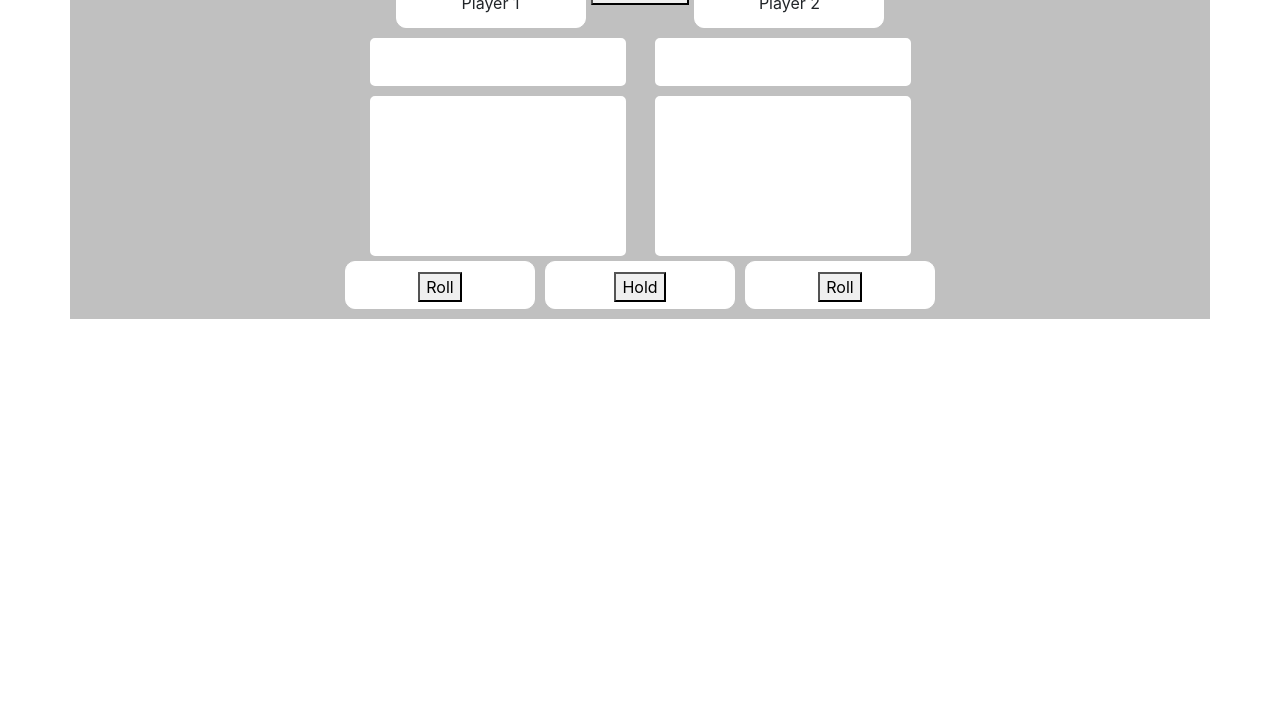
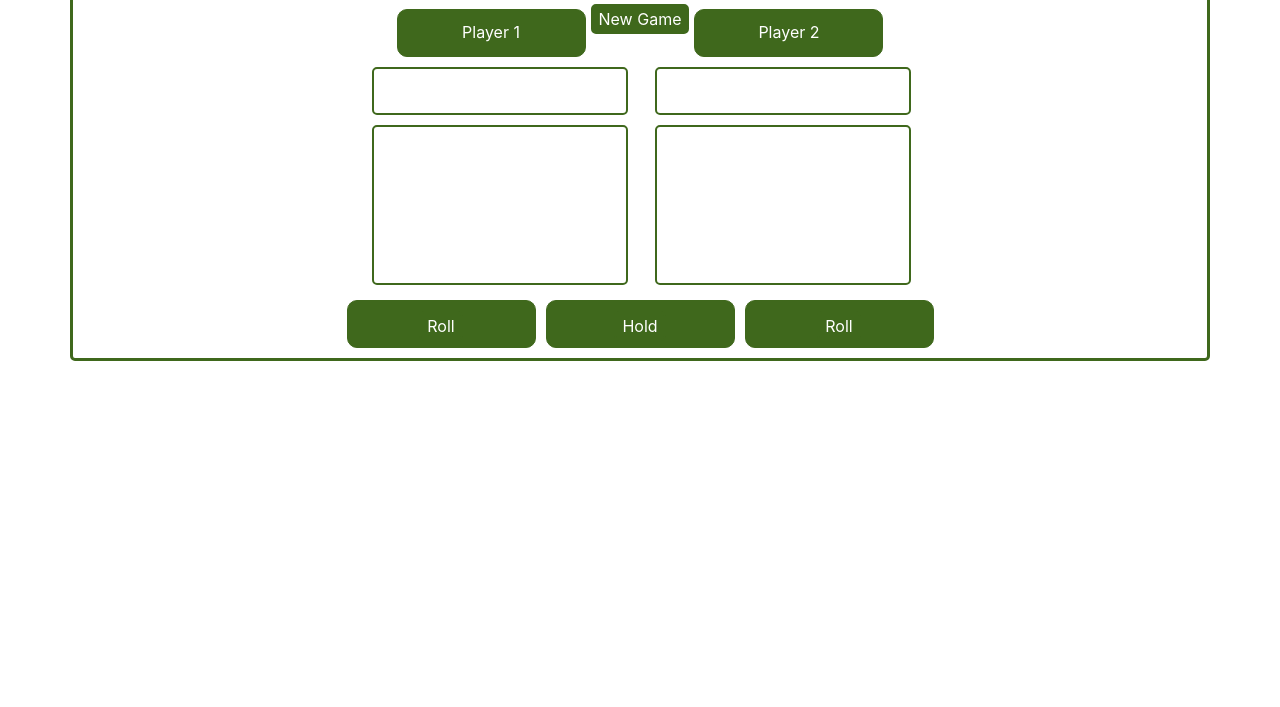
Before and after one commit to CareyFrancis/Pig-Dice-1, a plain HTML site: page index.html in a window 1280 px wide. Shown: the part 93-800 px from the top of the page. Drawn offline with Linux system fonts and the light colour scheme.

Commit message:
added a color theme and separated the bussiness logic from the user interface

```diff
--- a/css/styles.css
+++ b/css/styles.css
@@ -1,11 +1,22 @@
+body {
+  background-color: #FFFFFF;
+  padding-top: 2%;
+  margin: auto;
+}
 .container{
-  background-color: silver;
+  background-color: #FFFFFF;
   padding-top: 10px;
+  border-style: solid;
+  border-radius: 5px;
+  border-color: #3F681C;
+  background-color: white;
+  overflow: scroll;
 }
 .heading {
+  background-color: #3F681C;
+  color:white;
   width: 100%;
   text-align: center;
-  background-color: #FFFFFF;
   height: 3em;
   margin-bottom: 10px;
 }
@@ -14,6 +25,14 @@
   margin: 5px;
   text-align: center;
   margin-bottom: 10px;
+  background-color: #3F681C;
+}
+#newGame{
+  border-style: solid;
+  border-radius: 5px;
+  border-color: #3F681C;
+  background-color: #3F681C;
+  color: #FFFFFF;
 }
 #heading{
   margin: 5px;
@@ -24,9 +43,10 @@
   text-align: center;
   padding: 10px;
   border-style: solid;
-  border-color: #FFFFFF;
+  border-color: #3F681C;
   border-width: thin;
   border-radius: 10px;
+  color: #FFFFFF;
 }
 
 .col-md-4 {
@@ -49,7 +69,8 @@
   text-align: center;
   border-style: solid;
   border-radius: 5px;
-  border-color: white;
+  border-color: #3F681C;
+  color: #3F681C;
 }
 
 #topRight {
@@ -58,23 +79,33 @@
   text-align: center;
   border-style: solid;
   border-radius: 5px;
-  border-color: white;
+  border-color: #3F681C;
+  color: #3F681C;
 }
 
 #bottom {
   border-style: solid;
   border-radius: 5px;
-  border-color: white;  background-color: white;
+  border-color: #3F681C;
+  background-color: white;
   height: 10em;
   text-align: center;
+  color: #3F681C;
+  margin-bottom: 10px;
 }
 
 #bottomRight {
   border-style: solid;
   border-radius: 5px;
-  border-color: white;
+  border-color: #3F681C;
   height: 10em;
   text-align: center;
+  color: #3F681C;
 }
 .button{
+  border-style: solid;
+  border-radius: 5px;
+  border-color: #3F681C;
+  background-color: #3F681C;
+  color: #FFFFFF;
 }
--- a/js/scripts.js
+++ b/js/scripts.js
@@ -1,7 +1,8 @@
-$(document).ready(function() {
+  // Bussiness Logic
   function roll() {
     return Math.floor(6 * Math.random()) + 1;
   };
+
   var playerRoll = 0;
   var playerRoll1 = 0;
   var player;
@@ -19,7 +20,9 @@ $(document).ready(function() {
     }
   };
 
-  $("#newGame").click(function () {
+  // User Interface
+  $(document).ready(function() {
+    $("#newGame").click(function() {
       playerRoll = 0;
       total = 0;
       player1Total = 0;
@@ -56,7 +59,7 @@ $(document).ready(function() {
       $("#topRight").val(player2Total);
     });
 
-  $("#hold").click(function(){
+    $("#hold").click(function() {
       var player1result = total += myTurn1;
       $("#top").val(player1result);
       $("#bottom").val("");
```
Lines whose indentation alone changed are shown as unchanged.
